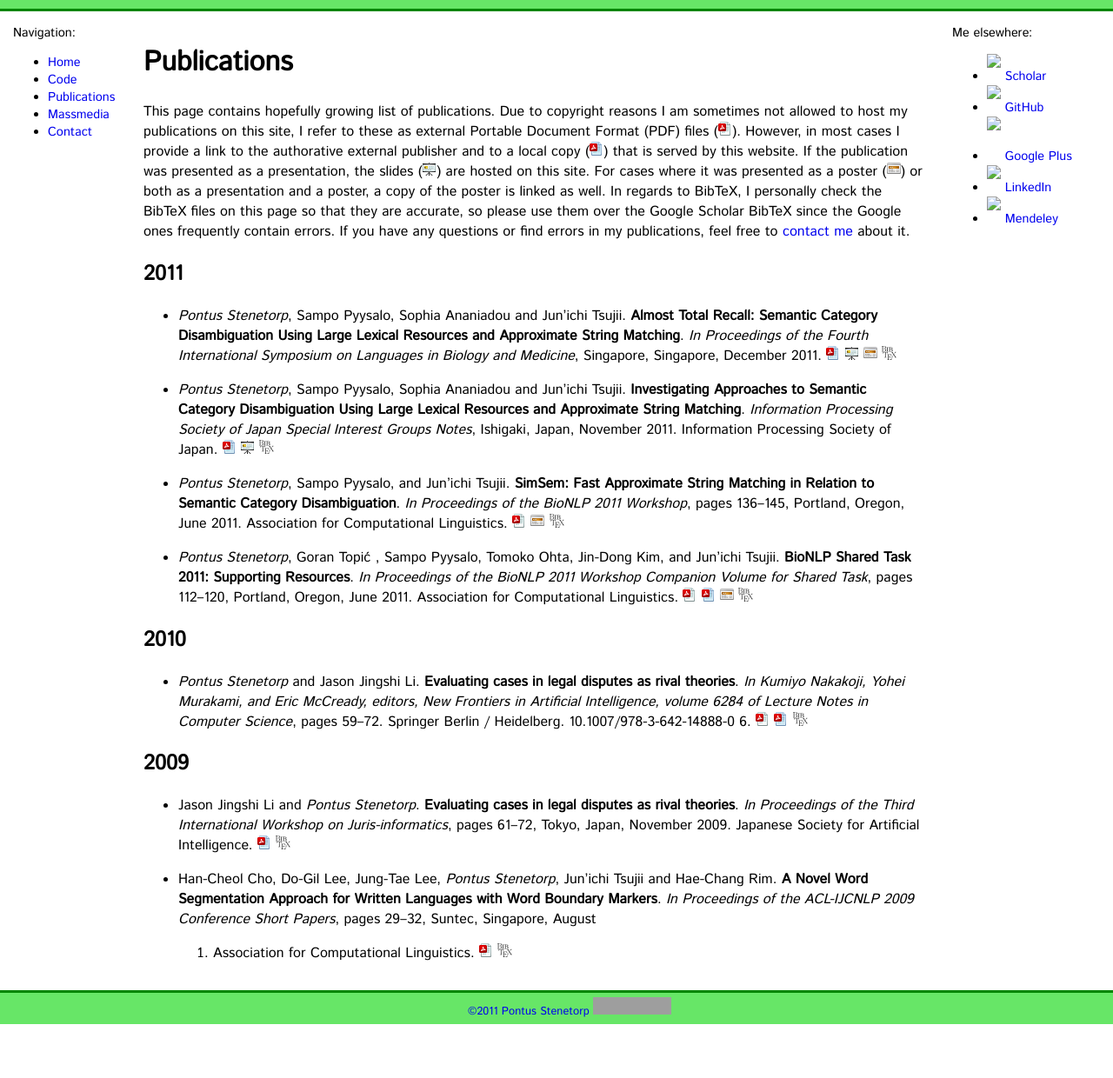
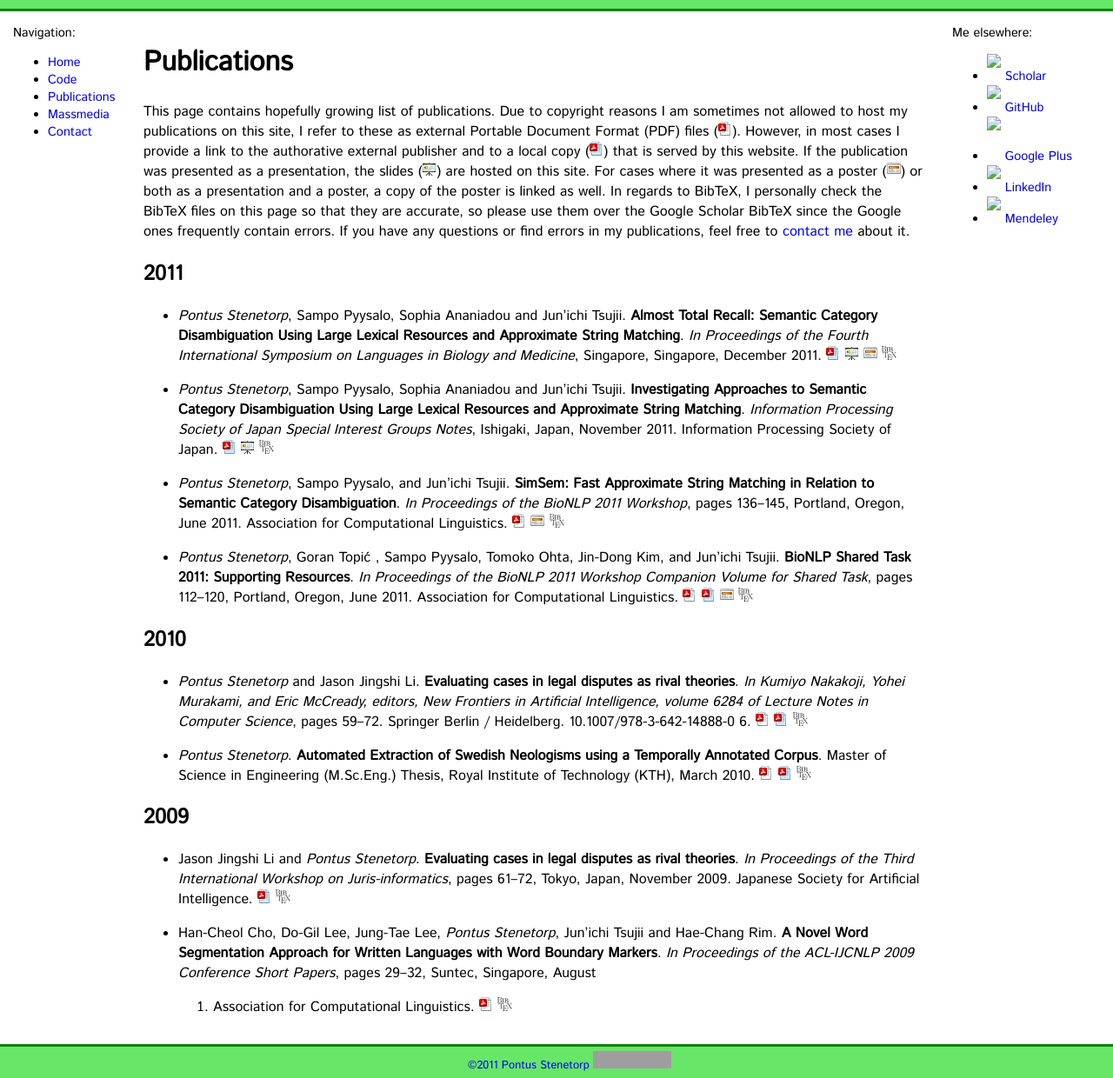
Before and after one commit to gbouchar/ninjin.github.io, a Jekyll site: the page built from publications.md, in a window 1280 px wide. Shown: the whole page at 87% size. Built offline with Jekyll 4.4.1, drawn with Linux system fonts in a browser that asks for light colours; some web fonts are replaced; Markdown is read by kramdown in place of the engine named in the settings; before the commit the page ends 1178 px from its top, so only the background shows below that; grey boxes are pictures that could not be loaded.

Commit message:
Added Master's Thesis, thanks to Paul Cook for the encouragement.

```diff
--- a/publications.md
+++ b/publications.md
@@ -73,6 +73,13 @@ If you have any questions or find errors in my publications, feel free to
     [![Local PDF][local_pdf_icon]][stenetorp2010evaluating_local]
     [![BibTeX][bibtex_icon]][stenetorp2010evaluating_bib]
 
+* *Pontus Stenetorp*. **Automated Extraction of Swedish Neologisms using a
+    Temporally Annotated Corpus**. Master of Science in Engineering
+    (M.Sc.Eng.) Thesis, Royal Institute of Technology (KTH), March 2010.
+    [![External PDF][external_pdf_icon]][stenetorp2010automated]
+    [![Local PDF][local_pdf_icon]][stenetorp2010automated_local]
+    [![BibTeX][bibtex_icon]][stenetorp2010automated_bib]
+
 ## 2009 ##
 
 * Jason Jingshi Li and *Pontus Stenetorp*. **Evaluating cases in legal
```
Also changed, not shown: other parts of publications.md (+3 -0 lines), stenetorp2010automated.bib.txt (added, +9 -0 lines), 1 other file.
